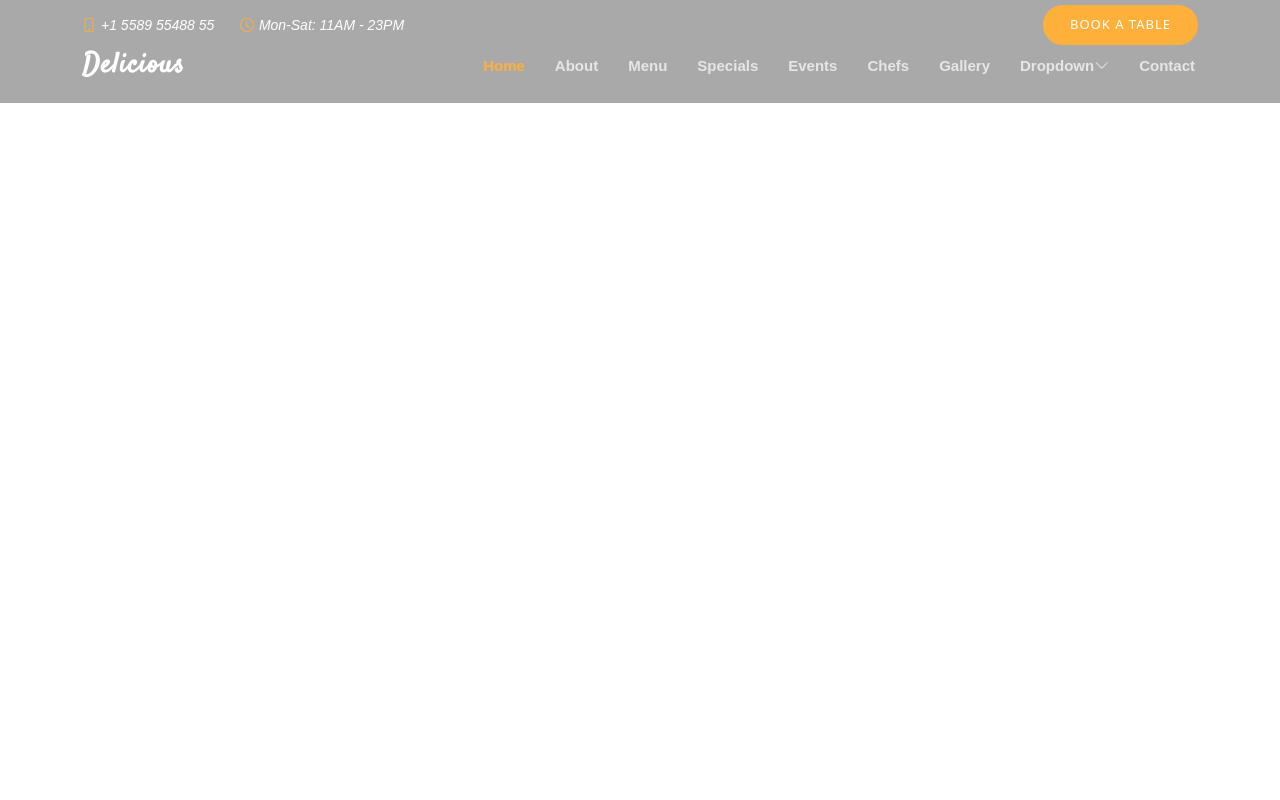
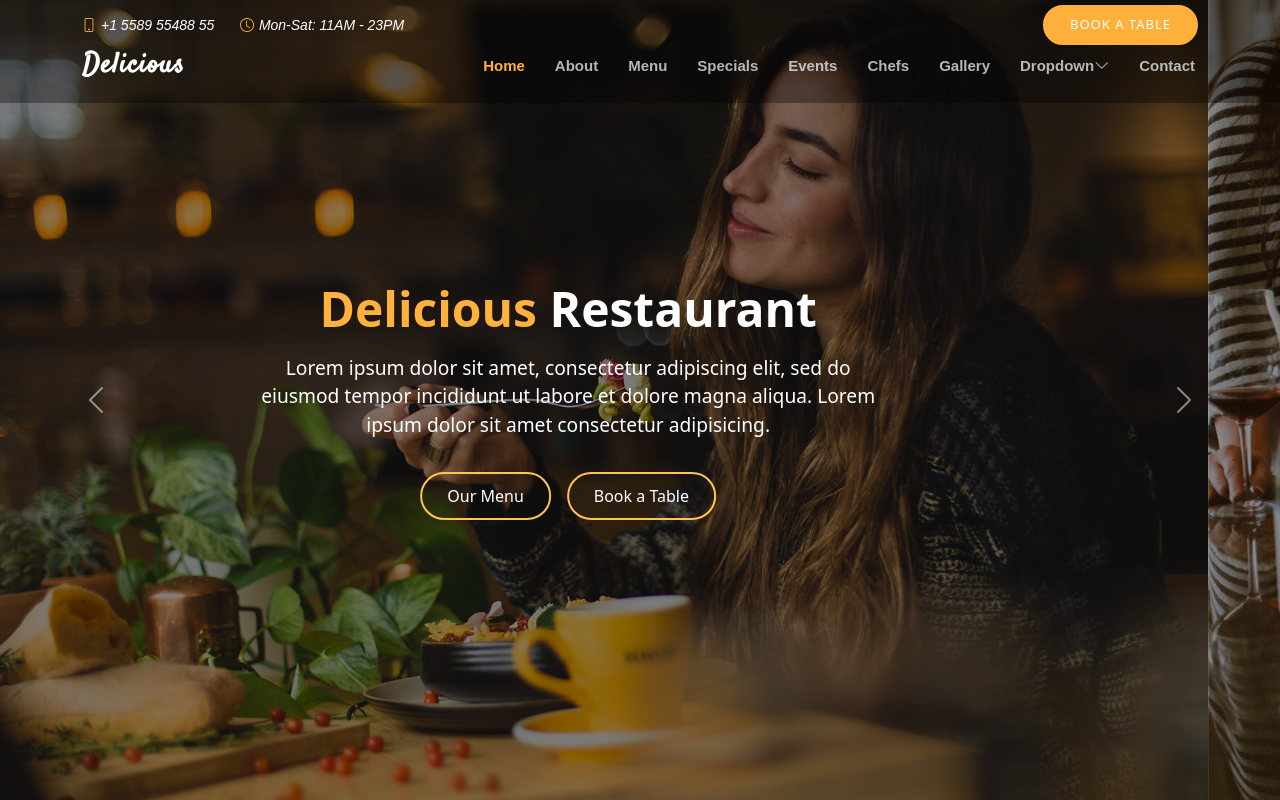
Before and after one commit to Aymen-zhr/Aymen_Zouhari_Final_Project_HTML_CSS, a website: page index.html in a window 1280 px wide. Drawn offline with nearby package versions, Linux system fonts and the light colour scheme.

Commit message:
feat: Initialize project styling with Bootstrap, add a home header SASS module, and update index.html.

```diff
--- a/index.html
+++ b/index.html
@@ -46,5 +46,77 @@
       </div>
     </header>
 
+    <section class="heroSection">
+      <div id="heroCarousel" class="carousel slide" data-bs-ride="carousel">
+        <div class="carousel-inner">
+          <div
+            class="carousel-item firstSlide active"
+            data-bg="public/img/hero-carousel/hero-carousel-1.jpg">
+            <div class="darkOverlay"></div>
+            <div class="heroContent">
+              <h2><span class="text-orange">Delicious</span> Restaurant</h2>
+              <p>Lorem ipsum dolor sit amet, consectetur adipiscing elit, sed do eiusmod tempor incididunt ut labore et dolore magna aliqua. Lorem ipsum dolor sit amet consectetur adipisicing. </p>
+              <div class="ctaButtons">
+                <a href="#" class="menuBtn">Our Menu</a>
+                <a href="#" class="bookBtn">Book a Table</a>
+              </div>
+            </div>
+          </div>
+
+          <div
+            class="carousel-item secondSlide"
+            data-bg="public/img/hero-carousel/hero-carousel-2.jpg">
+            <div class="darkOverlay"></div>
+            <div class="heroContent">
+              <h2>At vero eos et accusamus</h2>
+              <p>Nam libero tempore, cum soluta nobis est eligendi optio cumque nihil impedit quo minus id quod maxime placeat facere possimus, omnis voluptas assumenda est, omnis dolor repellendus. Temporibus autem quibusdam et aut officiis debitis aut.</p>
+              <div class="ctaButtons">
+                <a href="#" class="menuBtn">Our Menu</a>
+                <a href="#" class="bookBtn">Book a Table</a>
+              </div>
+            </div>
+          </div>
+
+          <div
+            class="carousel-item thirdSlide" data-bg="public/img/hero-carousel/hero-carousel-3.jpg">
+            <div class="darkOverlay"></div>
+            <div class="heroContent">
+              <h2>Temporibus autem quibusdam</h2>
+              <p>Beatae vitae dicta sunt explicabo. Nemo enim ipsam voluptatem quia voluptas sit aspernatur aut odit aut fugit, sed quia consequuntur magni dolores eos qui ratione voluptatem sequi nesciunt omnis iste natus error sit voluptatem accusantium.</p>
+              <div class="ctaButtons">
+                <a href="#" class="menuBtn">Our Menu</a>
+                <a href="#" class="bookBtn">Book a Table</a>
+              </div>
+            </div>
+          </div>
+        </div>
+
+        <button
+          class="carousel-control-prev"
+          type="button"
+          data-bs-target="#heroCarousel"
+          data-bs-slide="prev">
+          <span class="carousel-control-prev-icon"></span>
+        </button>
+
+        <button
+          class="carousel-control-next"
+          type="button"
+          data-bs-target="#heroCarousel"
+          data-bs-slide="next">
+          <span class="carousel-control-next-icon"></span>
+        </button>
+      </div>
+    </section>
+
+
+
+
+
+
+
+
+
 </body>
+<script src="https://cdn.jsdelivr.net/npm/bootstrap@5.3.8/dist/js/bootstrap.bundle.min.js" integrity="sha384-FKyoEForCGlyvwx9Hj09JcYn3nv7wiPVlz7YYwJrWVcXK/BmnVDxM+D2scQbITxI" crossorigin="anonymous"></script>
 </html>
--- a/src/sass/modules/home/_header.sass
+++ b/src/sass/modules/home/_header.sass
@@ -84,3 +84,59 @@
     &:hover
         background: #ffc451
         color: #fff
+
+#heroCarousel
+  .carousel-item
+    height: 100vh
+    position: relative
+    background-size: cover
+    background-position: center
+    background-repeat: no-repeat
+
+    &.firstSlide
+      background-image: url("../img/hero-carousel/hero-carousel-1.jpg")
+    &.secondSlide
+      background-image: url("../img/hero-carousel/hero-carousel-2.jpg")
+    &.thirdSlide
+      background-image: url("../img/hero-carousel/hero-carousel-3.jpg")
+
+    .darkOverlay
+      position: absolute
+      inset: 0
+      background: rgba(0, 0, 0, .45)
+
+    .heroContent
+      position: absolute
+      top: 50%
+      left: 50%
+      transform: translate(-50%, -50%)
+      text-align: center
+      color: #fff
+      z-index: 5
+
+      h2
+        font-size: 3rem
+        font-weight: 700
+        margin-bottom: 1rem
+
+      p
+        max-width: 700px
+        margin: 0 auto 2rem
+        font-size: 1.2rem
+
+    .ctaButtons
+      display: flex
+      gap: 1rem
+      justify-content: center
+
+      a
+        border: 2px solid #ffc451
+        padding: 10px 25px
+        border-radius: 30px
+        color: white
+        text-decoration: none
+        transition: 0.3s
+
+        &:hover
+          background: #ffc451
+          color: black
```
Also changed, not shown: public/css/app.css, 1 other file.
